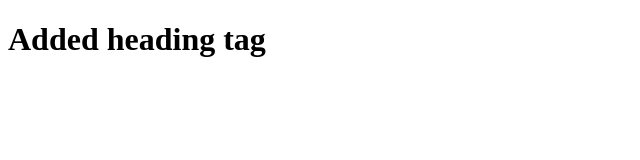
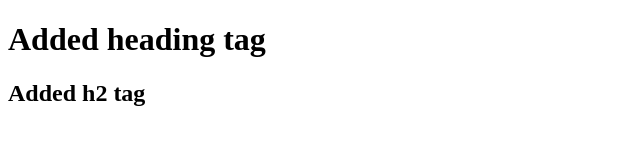
Before and after one commit to muhammaddiyorkarimov/learn-git, a plain HTML site: page index.html in a window 1280 px wide. Shown: the whole page, without its empty margins (0-640 px from the left). Drawn offline with Linux system fonts and the light colour scheme.

Commit message:
added h2 tag

```diff
--- a/index.html
+++ b/index.html
@@ -7,6 +7,7 @@
 </head>
 <body>
     <h1>Added heading tag</h1>
+    <h2>Added h2 tag</h2>
     <script src="script.js"></script>
 </body>
 </html>
```
